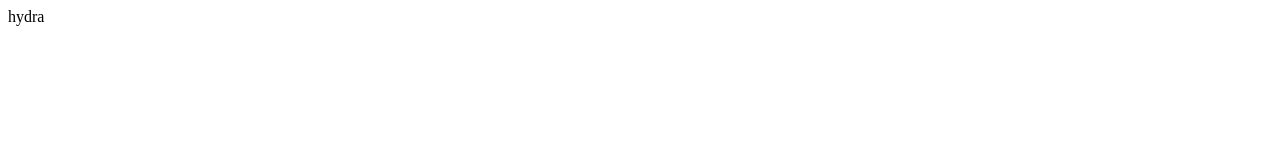
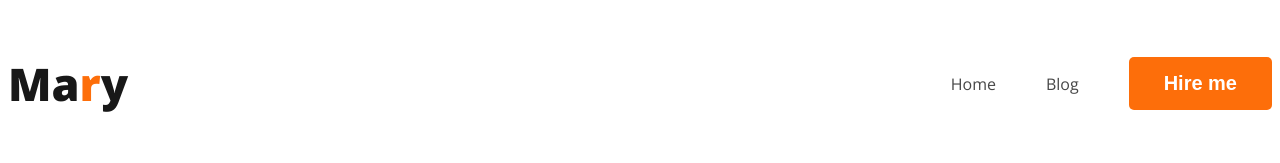
Before and after one commit to sakirmohammad775/web-developer-portfolio, a plain HTML site: page index.html in a window 1280 px wide. Drawn offline with nearby package versions, Linux system fonts and the light colour scheme.

Commit message:
new style adding

```diff
--- a/index.html
+++ b/index.html
@@ -4,10 +4,22 @@
     <meta charset="UTF-8">
     <meta name="viewport" content="width=device-width, initial-scale=1.0">
     <title>Document</title>
+    <link rel="preconnect" href="https://fonts.googleapis.com">
+    <link rel="preconnect" href="https://fonts.gstatic.com" crossorigin>
+    <link href="https://fonts.googleapis.com/css2?family=Open+Sans:ital,wght@0,400;0,700;0,800;1,400;1,700&display=swap" rel="stylesheet">
+    <link rel="stylesheet" href="portfolio.css">
 </head>
 <body>
     <header>
-        hydra
+        <nav>
+            <h3 class="nav-title">Ma<span class="text-primary">r</span>y</h4>
+            <ul>
+                <li><a href="">Home</a></li>
+                <li><a href="">Blog</a></li>
+                <li><button class="btn-primary">Hire me</button></li>
+            </ul>
+        </nav>
+
     </header>
 
 </body>
--- /dev/null
+++ b/portfolio.css
@@ -0,0 +1,48 @@
+/*common shared styles*/
+body{
+    font-family: 'Open Sans', sans-serif;
+}
+.text-primary{
+    color: #FD6E0A;
+}
+.btn-primary{
+    border-radius: 5px;
+    background: #FD6E0A;
+    border: 0;
+    color: white;
+    font-size: 20px;
+    font-weight: 700;
+    padding: 15px 35px;
+
+}
+
+/*nav related styles*/
+nav{
+    display: flex;
+    justify-content: space-between;
+    align-items:center ;
+
+}
+
+.nav-title {
+    color: #181818;
+    font-size: 45px;
+    font-weight: 800;
+
+}
+
+nav ul{
+    display: flex;
+    align-items: center;
+}
+
+nav li{
+    list-style:none ;
+    margin-left: 50px;
+
+
+}
+nav a{
+    text-decoration: none;
+    color: #474747;
+}
```
